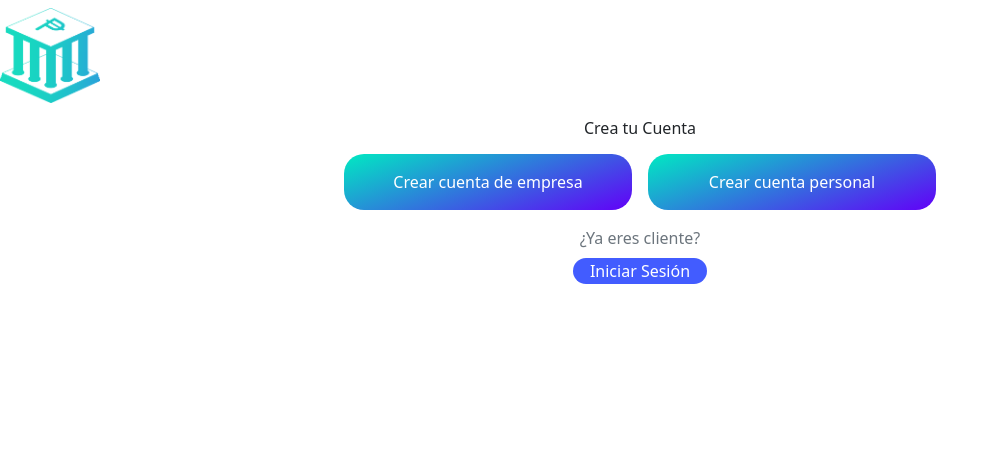
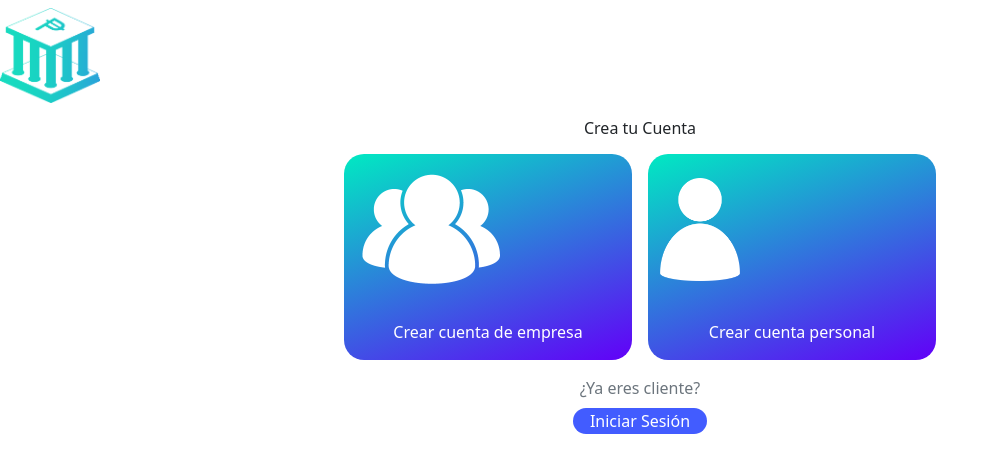
Before and after one commit to DSO-TECHINFO/bancodelapeseta-frontend, an Angular app: page /account-selection in a window 1280 px wide. Shown: the top 472 px of the page, without its empty margins (0-999 px from the left). Built offline with nearby package versions, Linux system fonts and the light colour scheme.

Commit message:
FRON-1 Formulario de registro #02
- Se aplican nuevos cambios

```diff
--- a/src/app/pages/profile/account/account-selection/account-selection.component.css
+++ b/src/app/pages/profile/account/account-selection/account-selection.component.css
@@ -9,3 +9,7 @@
     background: #425CFF;
     border-radius: 30px;
 }
+
+.imgCount {
+    filter: invert(1);
+}
--- a/src/app/pages/profile/account/account-selection/account-selection.component.html
+++ b/src/app/pages/profile/account/account-selection/account-selection.component.html
@@ -4,14 +4,20 @@
     </div>
     <h3>Crea tu Cuenta</h3>
     <div routerLink="/register-company" class="card enterprise col-6 border-0"
-        style="width: 18rem; border-radius: 20px; cursor: pointer;">
-        <div class="card-body">
+        style="width: 18rem; border-radius: 20px; cursor: pointer;" routerLink="/register-company">
+        <div class="imgCount">
+            <img src="{{ imgEnterprise }}" alt="" width="150px">
+        </div>
+        <div class="card-body d-flex flex-row align-items-end justify-content-center">
             <span>Crear cuenta de empresa</span>
         </div>
     </div>
-    <div routerLink="/register-individual" class="card person col-6 border-0"
-        style="width: 18rem; border-radius: 20px; cursor: pointer;">
-        <div class="card-body">
+    <div class="card person col-6 border-0 d-flex flex-col justify-content-end "
+        style="width: 18rem; border-radius: 20px; cursor: pointer;" routerLink="/register-individual">
+        <div class="imgCount mt-4">
+            <img src="{{ imgPerson }}" alt="" width="80px">
+        </div>
+        <div class="card-body d-flex flex-row align-items-end justify-content-center">
             <span>Crear cuenta personal</span>
         </div>
     </div>
--- a/src/app/pages/profile/account/account-selection/account-selection.component.ts
+++ b/src/app/pages/profile/account/account-selection/account-selection.component.ts
@@ -11,6 +11,8 @@ import { Router, RouterLink } from '@angular/router';
 export class AccountSelectionComponent {
 
   imgBancoP = "assets/icon/bancoP.png";
+  imgEnterprise = "assets/icon/enterprise.png";
+  imgPerson = "assets/icon/person.png";
 
   constructor(private router: Router) { }
 }
--- a/src/app/pages/profile/register/register-individual/register-individual.component.html
+++ b/src/app/pages/profile/register/register-individual/register-individual.component.html
@@ -1,4 +1,4 @@
-<div class="main row col-4 mt-2 m-auto">
+<div class="main row col-md-4 col-10 mt-2 m-auto">
     <div class="text-center text-primary mb-2 mt-2">
         <h3>Crea tu cuenta personal</h3>
     </div>
```
Also changed, not shown: src/assets/icon/enterprise.png (added), src/assets/icon/person.png (added).
